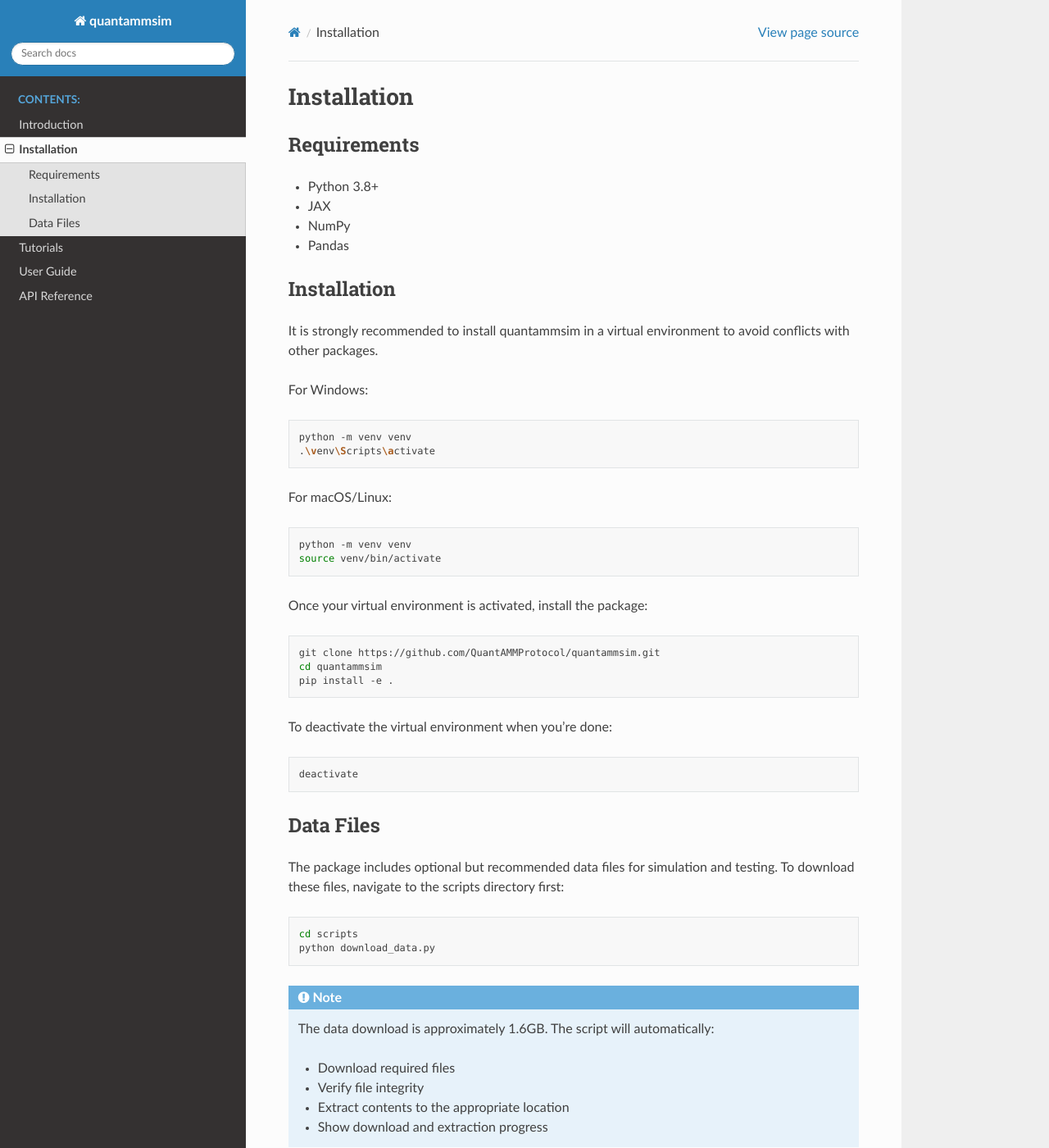
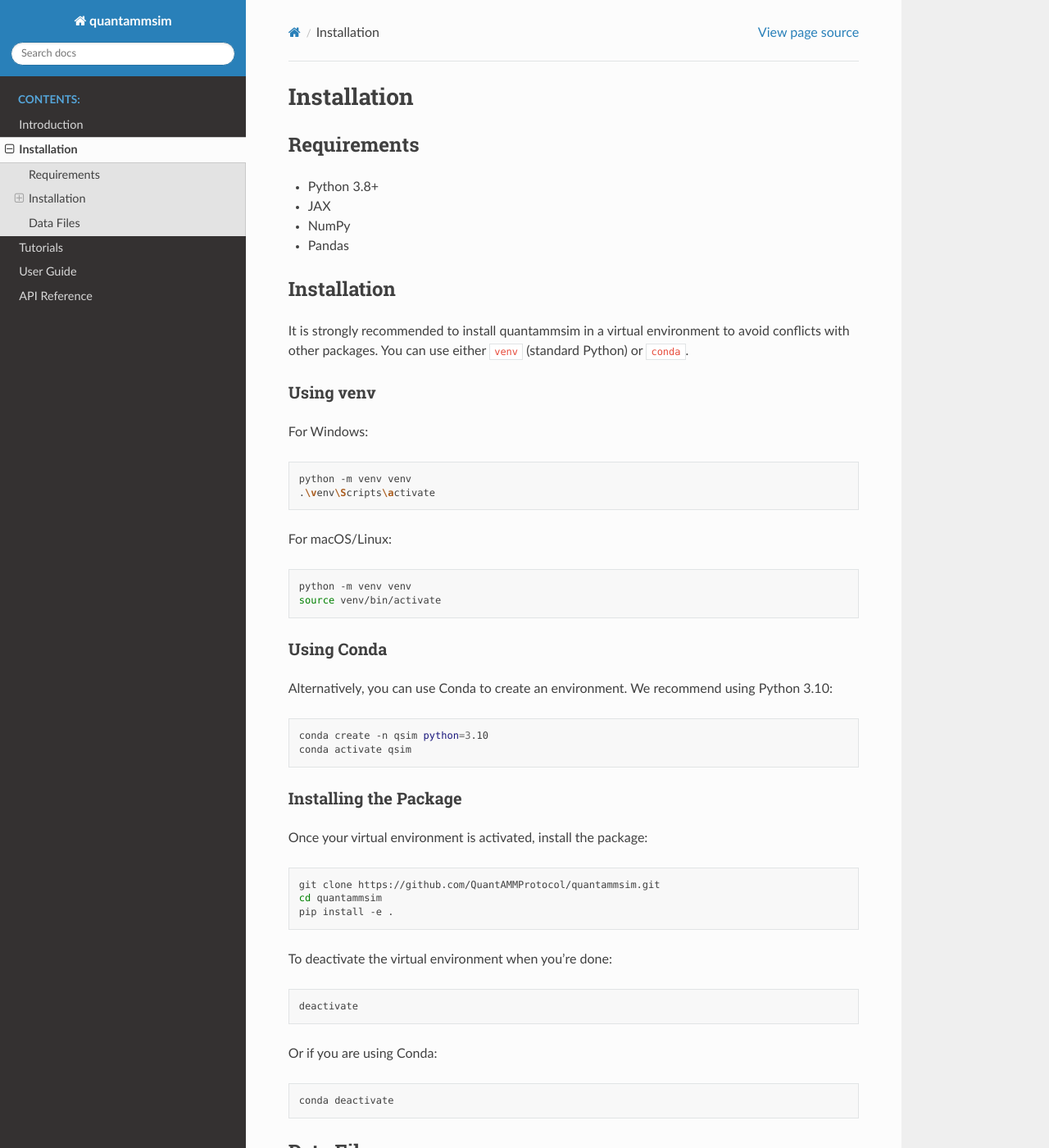
Before and after one commit to QuantAMMProtocol/quantammsim, a Sphinx documentation site: the page built from docs/source/installation.rst, in a window 1280 px wide and 1400 px high. Shown: the whole window at 82% size. Built offline with Sphinx 7.4.7 and the Read the Docs theme 3.1.0, drawn with Linux system fonts in a browser that asks for light colours.

Commit message:
docs: update install guide to include conda as an option

```diff
--- a/docs/source/installation.rst
+++ b/docs/source/installation.rst
@@ -12,7 +12,10 @@
 Installation
 ------------
 
-It is strongly recommended to install quantammsim in a virtual environment to avoid conflicts with other packages.
+It is strongly recommended to install quantammsim in a virtual environment to avoid conflicts with other packages. You can use either ``venv`` (standard Python) or ``conda``.
+
+Using venv
+^^^^^^^^^^
 
 For Windows:
 
@@ -28,6 +31,19 @@
    python -m venv venv
    source venv/bin/activate
 
+Using Conda
+^^^^^^^^^^^
+
+Alternatively, you can use Conda to create an environment. We recommend using Python 3.10:
+
+.. code-block:: bash
+
+   conda create -n qsim python=3.10
+   conda activate qsim
+
+Installing the Package
+^^^^^^^^^^^^^^^^^^^^^^
+
 Once your virtual environment is activated, install the package:
 
 .. code-block:: bash
@@ -41,6 +57,12 @@
 .. code-block:: bash
 
    deactivate
+
+Or if you are using Conda:
+
+.. code-block:: bash
+
+   conda deactivate
 
 Data Files
 ----------
```
Also changed, not shown: README.md (+14 -1 lines).
